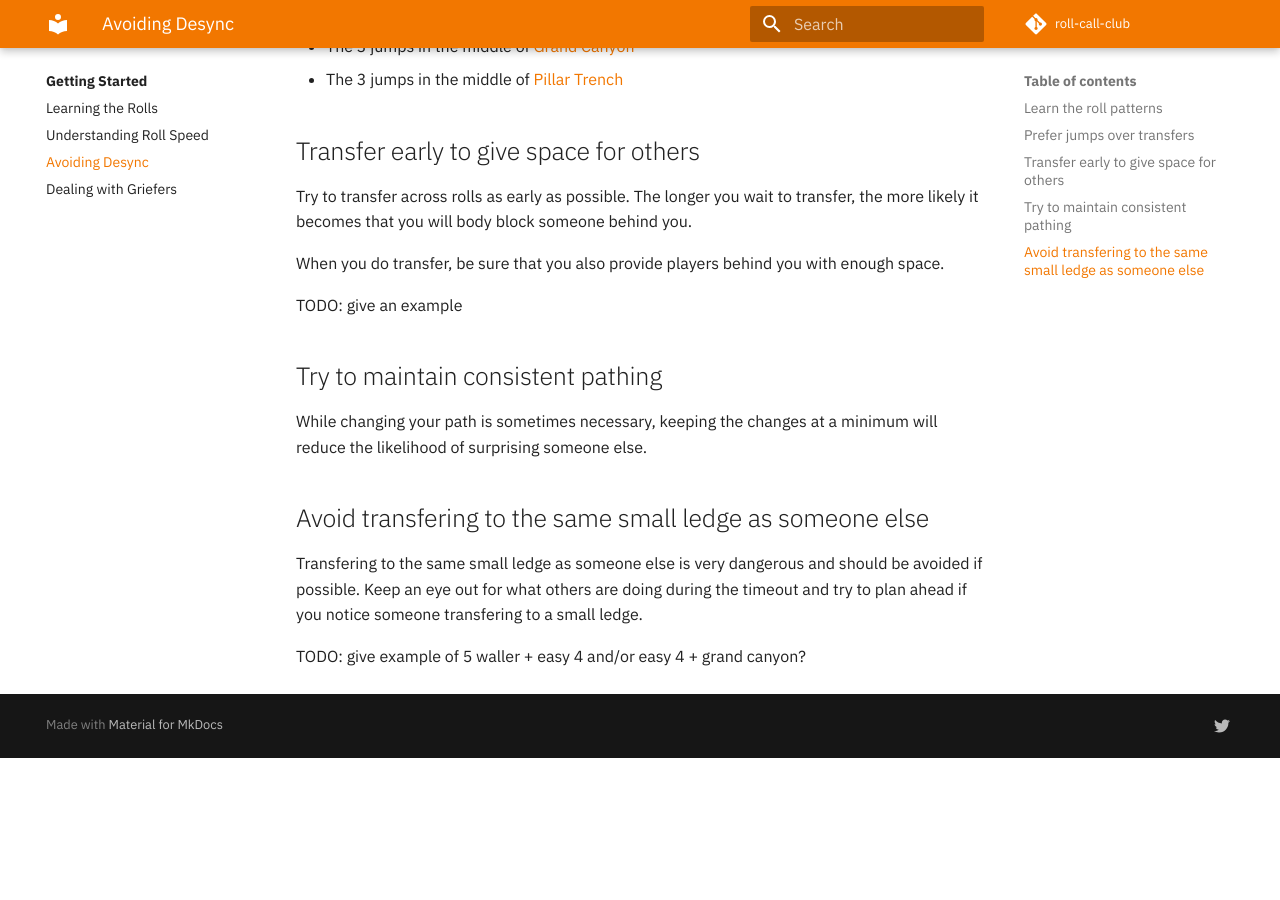
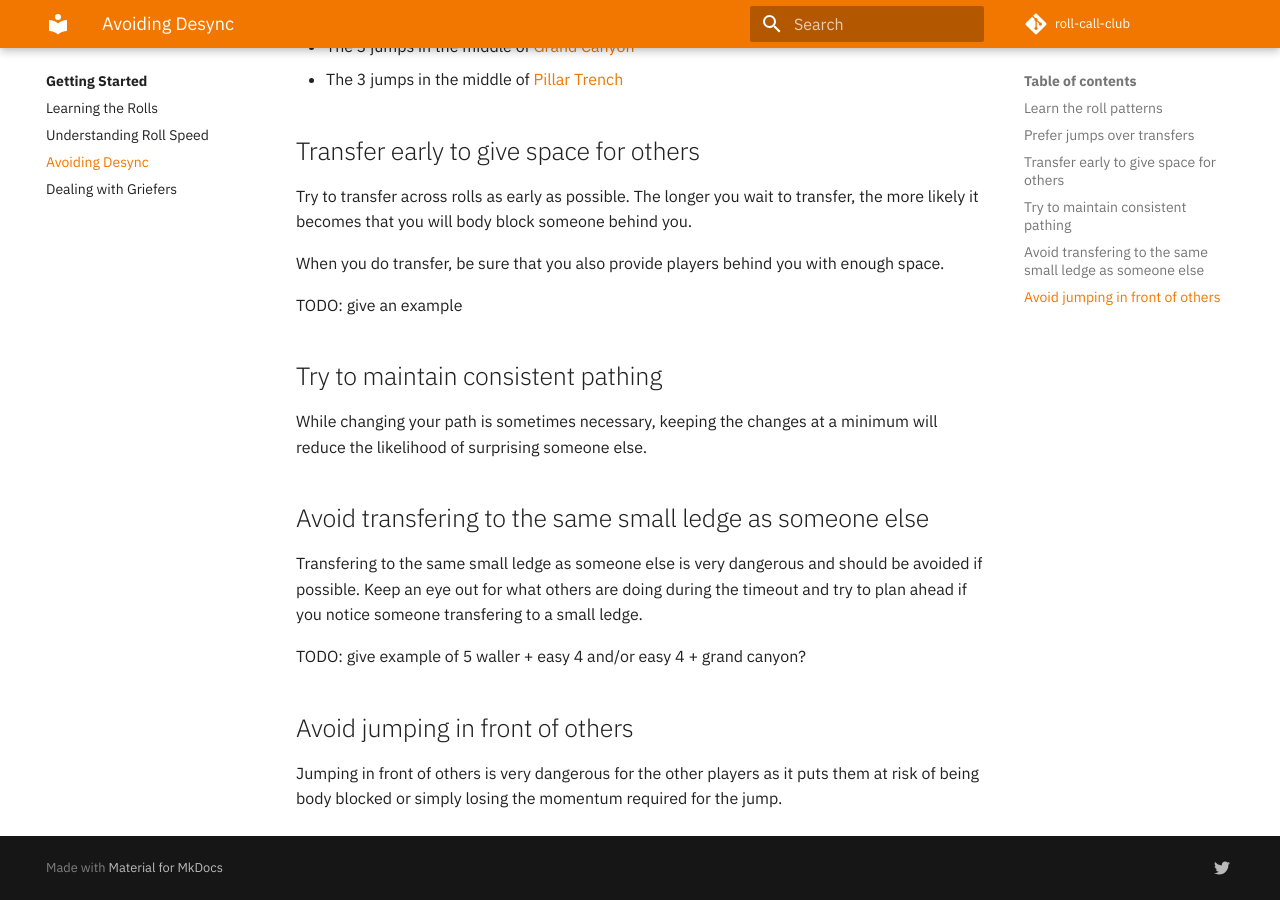
Before and after one commit to alexjlockwood/roll-off-club, an MkDocs documentation site: the page built from docs/getting-started/avoiding-desync.md, in a window 1280 px wide and 900 px high, scrolled down 704 px. Built offline with MkDocs 1.6.1 and Material for MkDocs 9.7.7, drawn with Linux system fonts in a browser that asks for light colours; comment, search, counter and statistics services are not loaded; before the commit the page ends 1462 px from its top, so only the background shows below that.

Commit message:
add section to avoid desync

```diff
--- a/docs/getting-started/avoiding-desync.md
+++ b/docs/getting-started/avoiding-desync.md
@@ -37,3 +37,7 @@ While changing your path is sometimes necessary, keeping the changes at a minimu
 Transfering to the same small ledge as someone else is very dangerous and should be avoided if possible. Keep an eye out for what others are doing during the timeout and try to plan ahead if you notice someone transfering to a small ledge.
 
 TODO: give example of 5 waller + easy 4 and/or easy 4 + grand canyon?
+
+## Avoid jumping in front of others
+
+Jumping in front of others is very dangerous for the other players as it puts them at risk of being body blocked or simply losing the momentum required for the jump.
```
